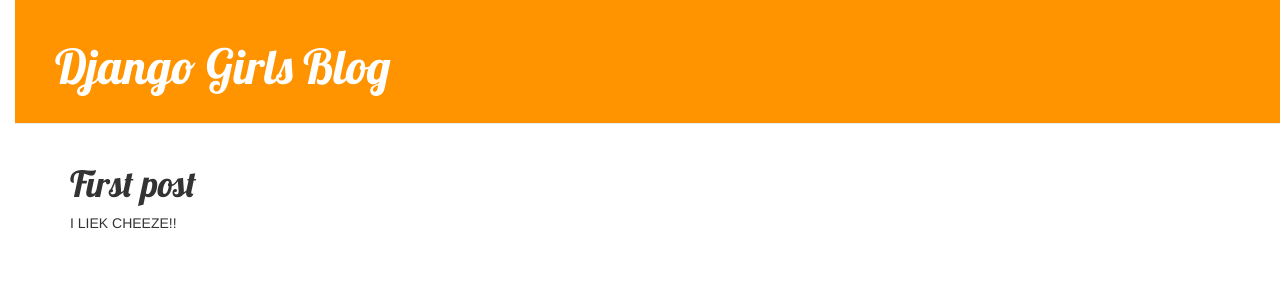
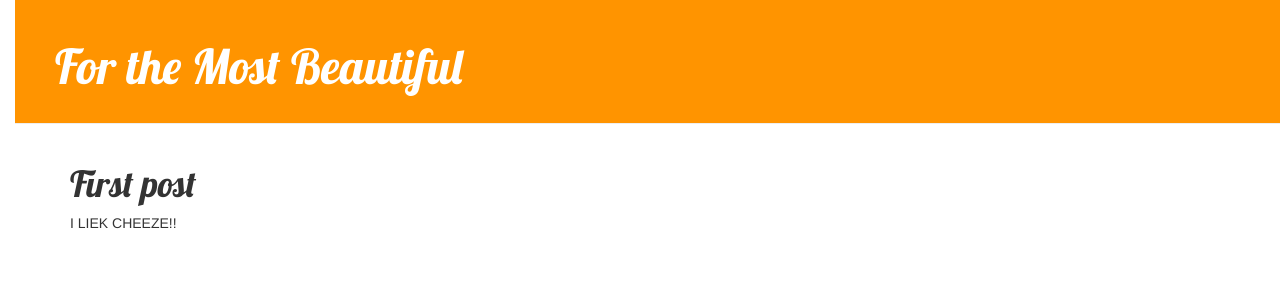
Before and after one commit to kalistibot/my-first-blog, a Django app: page /post/1/ in a window 1280 px wide. Shown: the top 300 px of the page. Run offline with Django 3.2, Linux system fonts and the light colour scheme; data comes from the database, SQL or seed files in the repository; both versions use the stored data as it was after the commit; some libraries are stand-ins or nearby versions.

Commit message:
Changed blog title and published two posts

```diff
--- a/blog/templates/blog/base.html
+++ b/blog/templates/blog/base.html
@@ -2,7 +2,7 @@
 {% load staticfiles %}
 <html>
     <head>
-        <title>Django Girls blog</title>
+        <title>For the Most Beautiful</title>
         <link rel="stylesheet" href="//maxcdn.bootstrapcdn.com/bootstrap/3.2.0/css/bootstrap.min.css">
 		<link rel="stylesheet" href="//maxcdn.bootstrapcdn.com/bootstrap/3.2.0/css/bootstrap-theme.min.css">
 		<link rel="stylesheet" href="{% static 'css/blog.css' %}">
@@ -11,7 +11,7 @@
     <body>
 
    <div class="page-header">
-        <h1><a href="/">Django Girls Blog</a></h1>
+        <h1><a href="/">For the Most Beautiful</a></h1>
     </div>
     <div class="content container">
         <div class="row">
```
Also changed, not shown: blog/forms.py (added), db.sqlite3.
